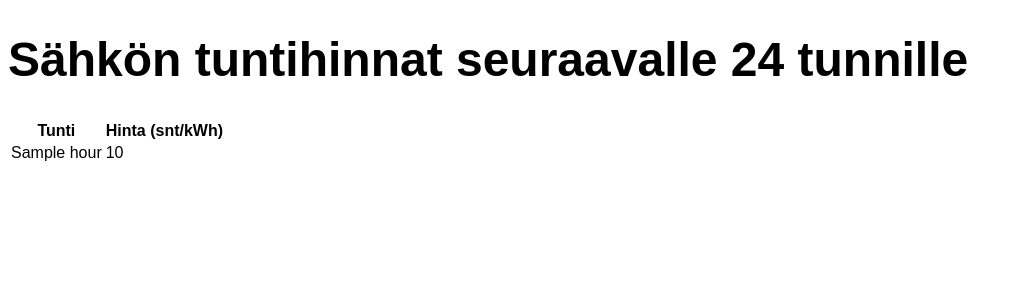
After one commit to NikoKemppainen/Nodeharjoituksia, a Node project: template views/layouts/hourly.handlebars in a window 1280 px wide. The commit adds this page. Shown: the top 300 px of the page, without its empty margins (0-1020 px from the left). Run offline with Node 20 templates, Linux system fonts and the light colour scheme; the template is opened without the code that fills it: most values are stand-ins (such as "Sample title", 1, 10 or a date in 2020); some libraries are stand-ins or nearby versions.

Commit message:
tuntisivusto valmisteluja

```diff
--- a/app.js
+++ b/app.js
@@ -28,8 +28,24 @@ app.set('view engine', 'handlebars');
 // ----------
 
 app.get('/', (req, res) => {
-    res.render('index')
 
+    let homePageData = {
+        "price": 31.25,
+        "wind": 2,
+        "temperature": 18,
+    }
+    res.render('index', homePageData)
+
+});
+
+app.get("hourly",(req) => {
+
+    let hourlyPageData = {
+        "hour": 13
+        "price": 31.44
+    };
+
+    res.render("hourly", hourlyPageData)
 });
 
 // START THE LISTENER
--- a/package.json
+++ b/package.json
@@ -26,5 +26,6 @@
   "dependencies": {
     "express": "^4.18.2",
     "express-handlebars": "^7.1.2"
-  }
+  },
+  "devDependencies": {}
 }
--- /dev/null
+++ b/public/css/styles.css
@@ -0,0 +1,19 @@
+body {
+    font-family:Arial, Helvetica, sans-serif;
+
+}
+
+h1 {font-size: 48px;}
+
+.expensive {
+    color: crimson;
+
+}
+
+.cheap {
+    color:darkgreen
+}
+
+.average {
+    color:cornflowerblue
+}
--- a/views/index.handlebars
+++ b/views/index.handlebars
@@ -1 +1,5 @@
-<h1>Hippopotamus</h1>
+<p>Tämä on tesaikainen kotisivu, jossa on simoloitua dataa</p>
+<h1>Sähkö on nyt kallista</h1>
+<h1 class="expensive">{{price}} snt/kWh</h1>
+<h2>Tuuli {{wind}} m/s</h2>
+<h2>Lämpötila {{temperature}}</h2>
--- /dev/null
+++ b/views/layouts/hourly.handlebars
@@ -0,0 +1,12 @@
+<h1>Sähkön tuntihinnat seuraavalle 24 tunnille</h1>
+
+<table>
+    <tr>
+        <th>Tunti</th>
+        <th>Hinta (snt/kWh)</th>
+    </tr>
+    <tr>
+        <td>{{hour}}</td>
+        <td>{{price}}</td>
+    </tr>
+</table>
--- a/views/layouts/main.handlebars
+++ b/views/layouts/main.handlebars
@@ -1,10 +1,10 @@
 <!DOCTYPE html>
-<html lang="en">
+<html lang="fi">
 <head>
     <meta charset="UTF-8">
-    <meta http-equiv="X-UA-Compatible" content="IE=edge">
     <meta name="viewport" content="width=device-width, initial-scale=1.0">
     <title>Sähkövahti</title>
+    <link rel="stylesheet" href="css/styles.css">
 </head>
 <body>
     {{{body}}}
```
